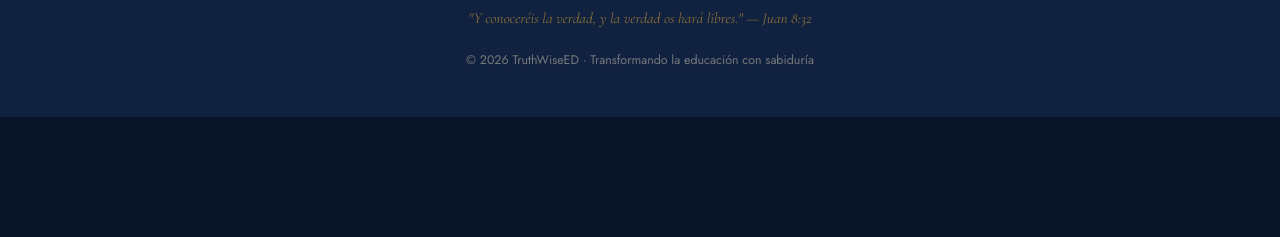
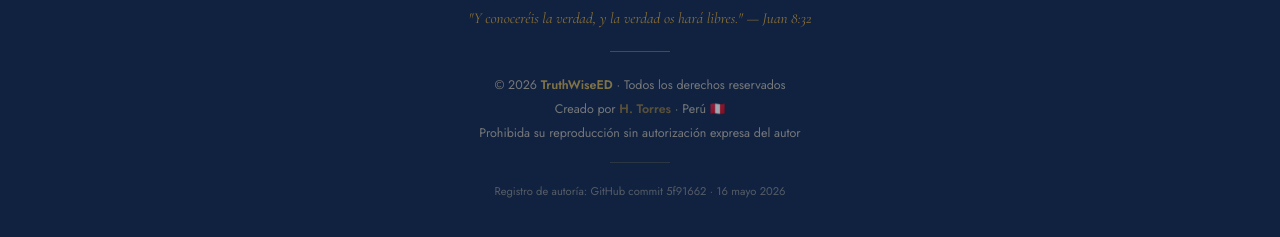
Before and after one commit to htorresll1-stack/TruthWiseED, a plain HTML site: page index.html in a window 1280 px wide. Shown: the part 3375-3612 px from the top of the page. Before the commit the page ends 3492 px from the top, so only its background shows below. Drawn offline with nearby package versions, Linux system fonts and the light colour scheme.

Commit message:
Update index.html

```diff
--- a/index.html
+++ b/index.html
@@ -707,7 +707,12 @@
 <footer>
   <div class="footer-logo">TruthWiseED</div>
   <p class="footer-verse">"Y conoceréis la verdad, y la verdad os hará libres." — Juan 8:32</p>
-  <p class="footer-copy">© 2026 TruthWiseED · Transformando la educación con sabiduría</p>
+  <div style="width:60px;height:1px;background:rgba(201,168,76,0.3);margin:1.5rem auto;"></div>
+  <p class="footer-copy">© 2026 <strong style="color:var(--gold)">TruthWiseED</strong> · Todos los derechos reservados</p>
+  <p class="footer-copy" style="margin-top:0.4rem">Creado por <strong style="color:var(--gold-dim)">H. Torres</strong> · Perú 🇵🇪</p>
+  <p class="footer-copy" style="margin-top:0.4rem">Prohibida su reproducción sin autorización expresa del autor</p>
+  <div style="width:60px;height:1px;background:rgba(201,168,76,0.15);margin:1.25rem auto;"></div>
+  <p class="footer-copy" style="font-size:0.7rem;opacity:0.4">Registro de autoría: GitHub commit 5f91662 · 16 mayo 2026</p>
 </footer>
 
 <script>
```
